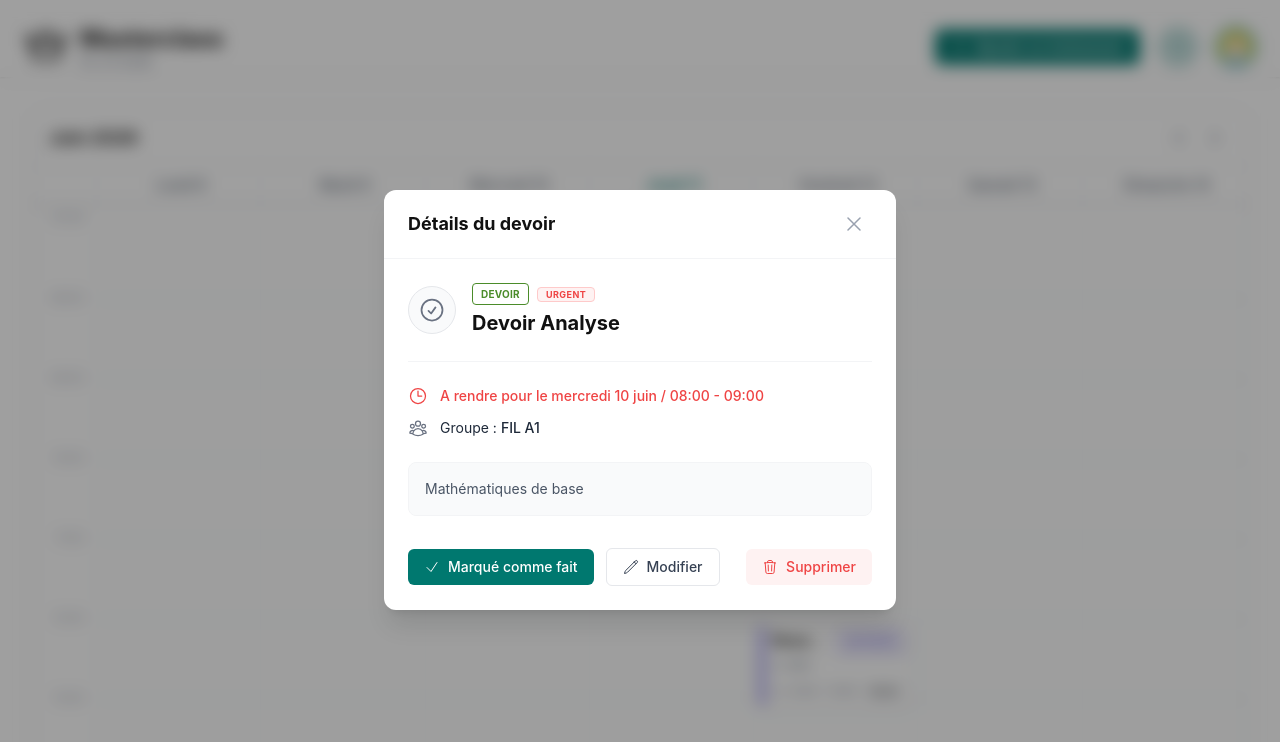
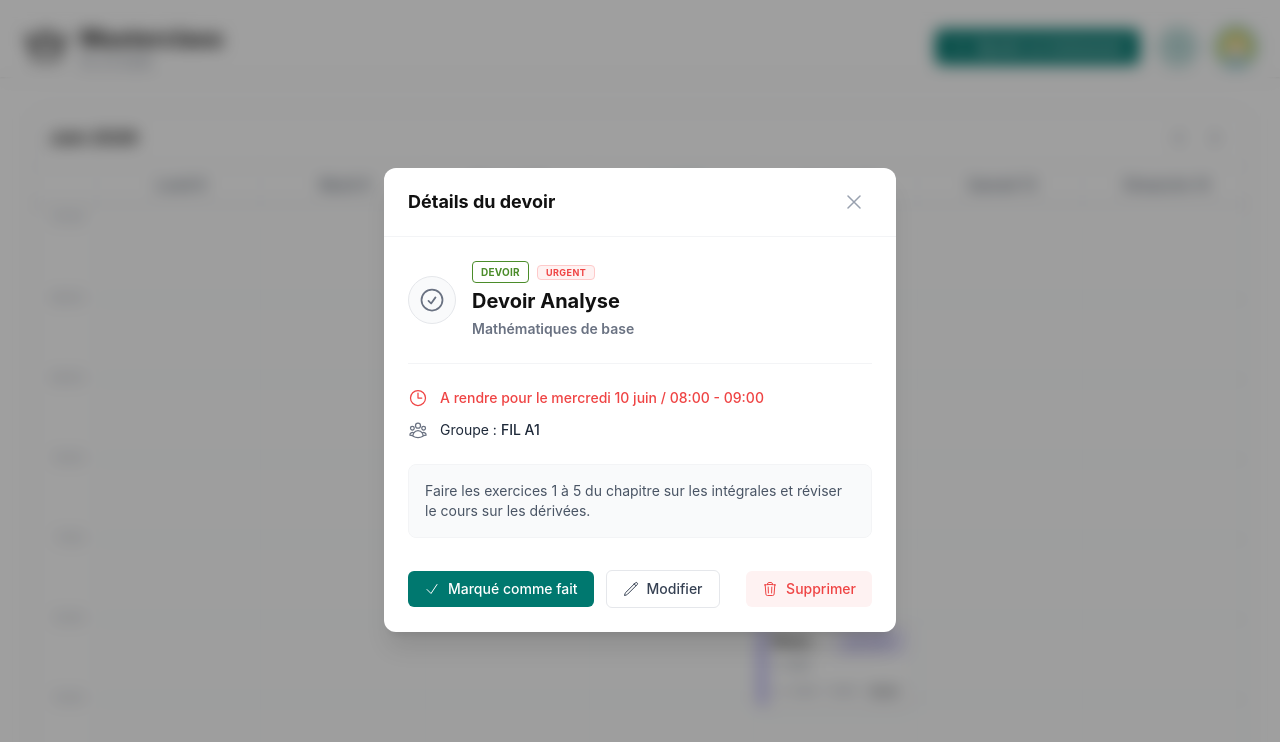
Before and after one commit to Arcols/Masterclass, a Vue app in the folder masterclass-front/: page / in a window 1280 px wide. Both pictures are taken after a click on the element 507 px from the left and 354 px from the top of the page. Shown: the top 742 px of the page. Built offline with nearby package versions, Linux system fonts and the light colour scheme; the HTML template or start-up script is replaced by a standard one.

Commit message:
feat(ui): Ajout description pour un évènement

```diff
--- a/masterclass-front/src/components/EventCard.vue
+++ b/masterclass-front/src/components/EventCard.vue
@@ -9,6 +9,7 @@ export interface EventData {
   type: 'devoir' | 'activite' | 'sport';
   title: string;
   subject?: string | null;
+  description?: string | null;
   date: string;
   startTime: string;
   endTime: string;
--- a/masterclass-front/src/components/EventDetailModal.vue
+++ b/masterclass-front/src/components/EventDetailModal.vue
@@ -90,7 +90,12 @@ const modalTitle = computed(() => {
               <EventBadge :type="event.type" />
               <PriorityIndicator v-if="event.priority" :priority="event.priority" />
             </div>
+
             <h3 class="text-xl font-bold text-[var(--color-black)]">{{ event.title }}</h3>
+
+            <span v-if="event.subject" class="text-sm font-semibold text-gray-500">
+              {{ event.subject }}
+            </span>
           </div>
         </div>
 
@@ -114,7 +119,7 @@ const modalTitle = computed(() => {
         </div>
 
         <div class="bg-gray-50 rounded-lg p-4 text-sm text-gray-600 border border-gray-100 mb-8">
-          {{ event.subject || "Aucune description pour cet événement." }}
+          {{ event.description || "Aucune description pour cet événement." }}
         </div>
 
         <div class="flex items-center gap-3">
--- a/masterclass-front/src/mocks/events.json
+++ b/masterclass-front/src/mocks/events.json
@@ -4,6 +4,7 @@
     "type": "devoir",
     "title": "Devoir Analyse",
     "subject": "Mathématiques de base",
+    "description": "Faire les exercices 1 à 5 du chapitre sur les intégrales et réviser le cours sur les dérivées.",
     "date": "2026-06-10",
     "startTime": "08:00",
     "endTime": "09:00",
@@ -16,6 +17,7 @@
     "type": "devoir",
     "title": "CV en anglais",
     "subject": "Anglais",
+    "description": "Rédiger et mettre en page un CV professionnel en anglais pour la future recherche de stage.",
     "date": "2026-06-11",
     "startTime": "19:00",
     "endTime": "20:30",
@@ -27,6 +29,7 @@
     "id": "3",
     "type": "activite",
     "title": "Showcase Yanis",
+    "description": "Concert exclusif de Yanis organisé par l'association étudiante pour fêter la fin des partiels.",
     "date": "2026-06-12",
     "startTime": "12:00",
     "endTime": "13:00",
@@ -38,6 +41,7 @@
     "id": "4",
     "type": "sport",
     "title": "Tournoi BDE",
+    "description": "Tournoi inter-promos de volley-ball et futsal. Ramener une tenue de sport et une bouteille d'eau.",
     "date": "2026-06-13",
     "startTime": "17:00",
     "endTime": "23:59",
```
